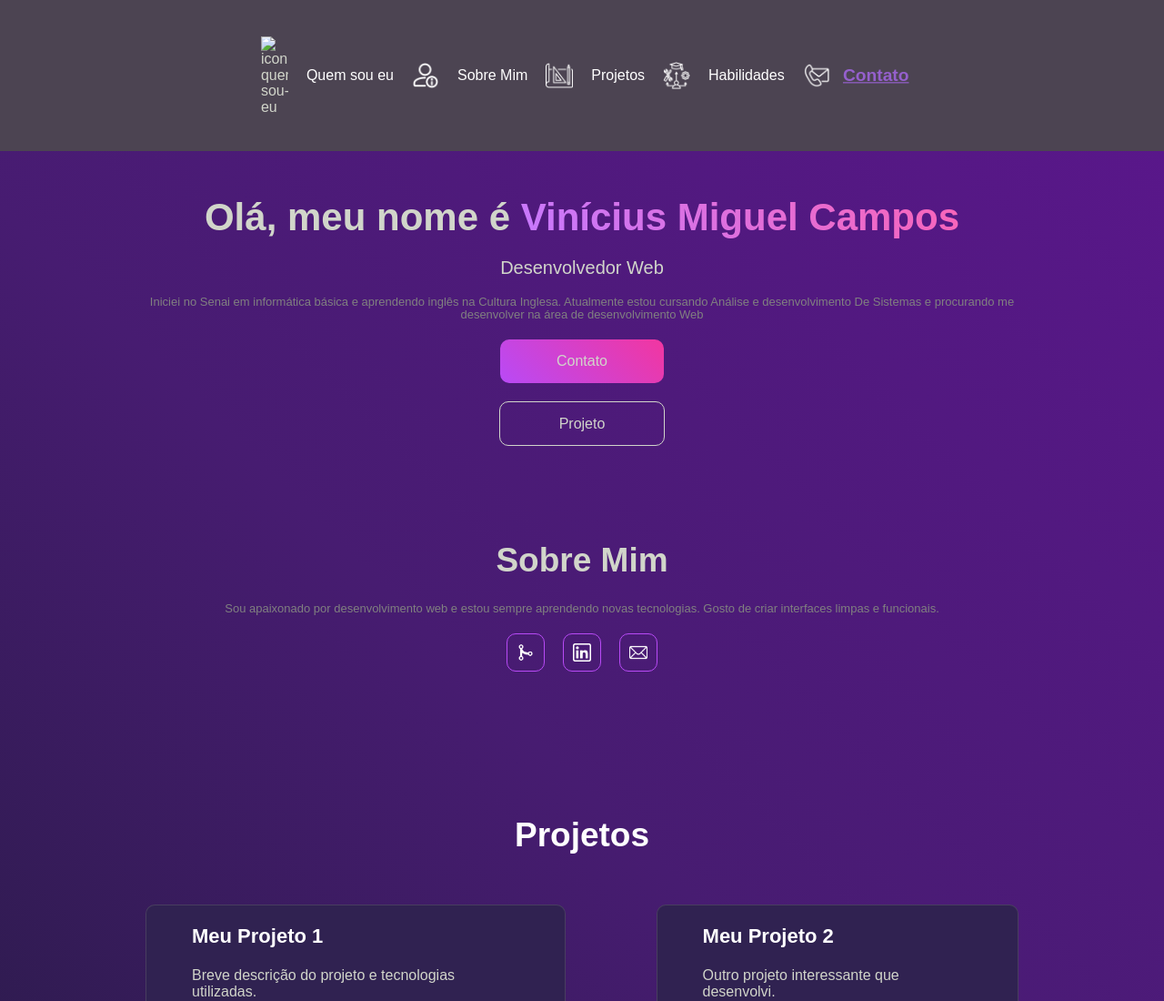
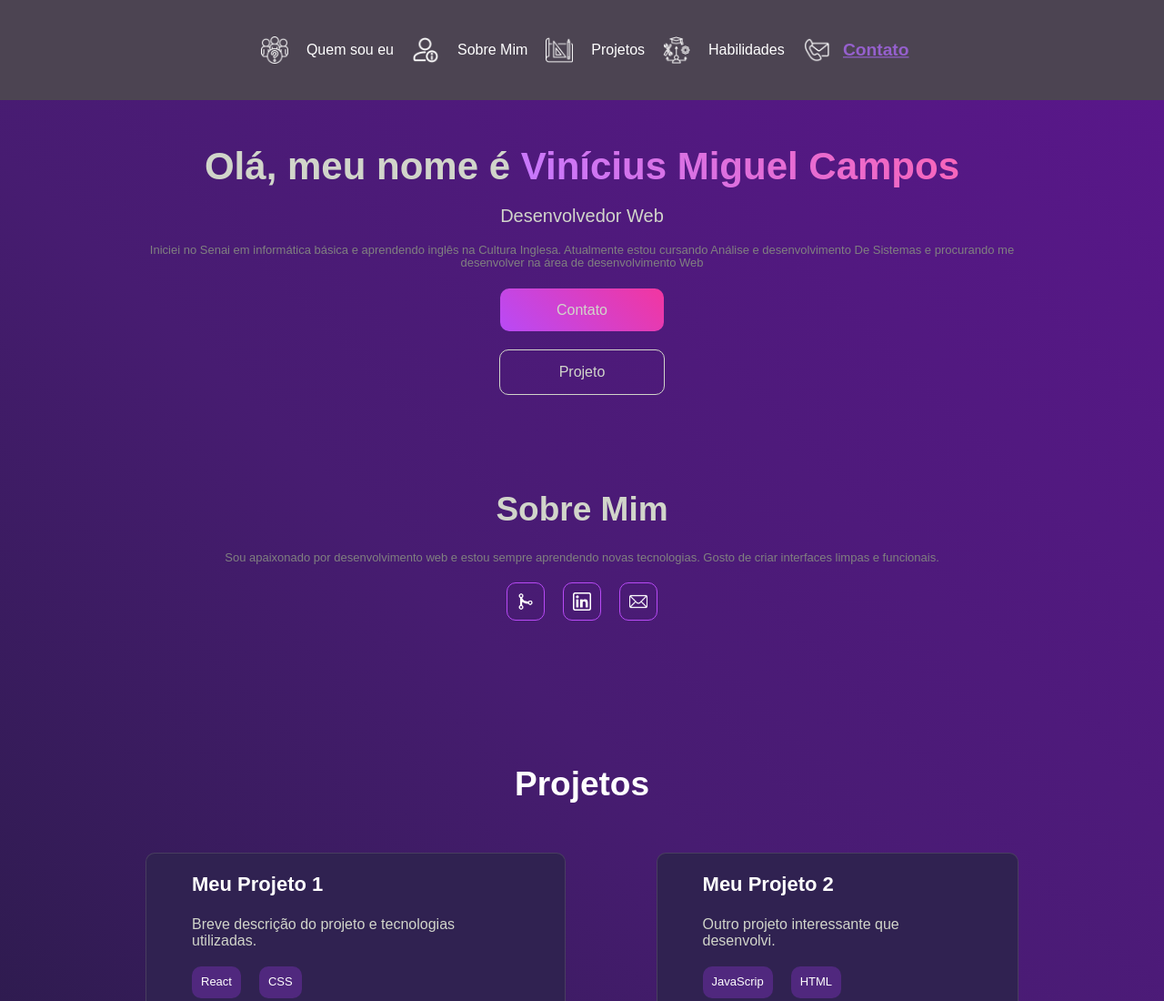
Before and after one commit to campos-vinicius/projeto-portifolio-vinicus, a plain HTML site: page index.html in a window 1280 px wide. Shown: the top 1100 px of the page at 91% size. Drawn offline with Linux system fonts and the light colour scheme; files whose address does not match are found by name.

Commit message:
Update index.html

```diff
--- a/index.html
+++ b/index.html
@@ -13,7 +13,7 @@
           <li class="navegacao">
             <img
               class="icones-header"
-              src="iconesDaPagina/about.png"
+              src="about.png"
               alt="icone-quem-sou-eu"
             /><a class="font-white inativo" href="#quemSouEu">Quem sou eu</a>
           </li>
```
